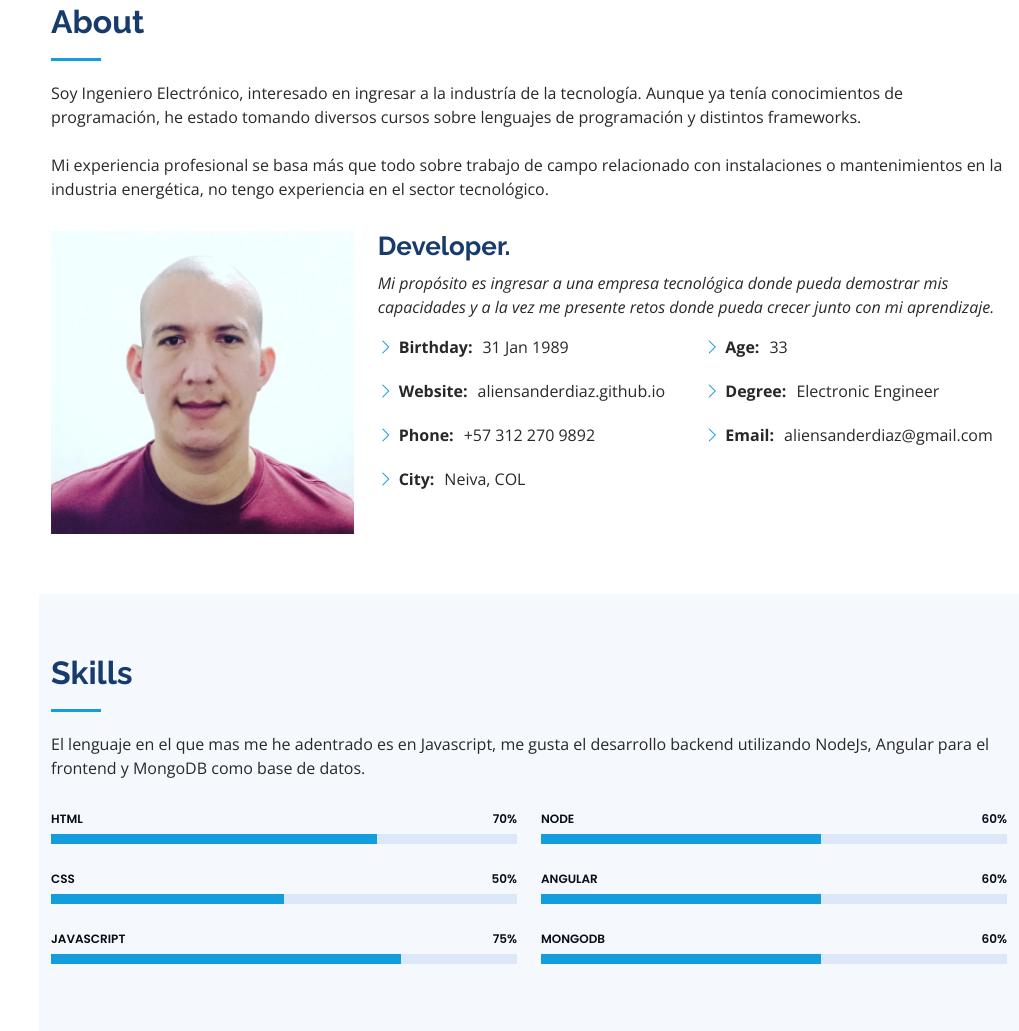
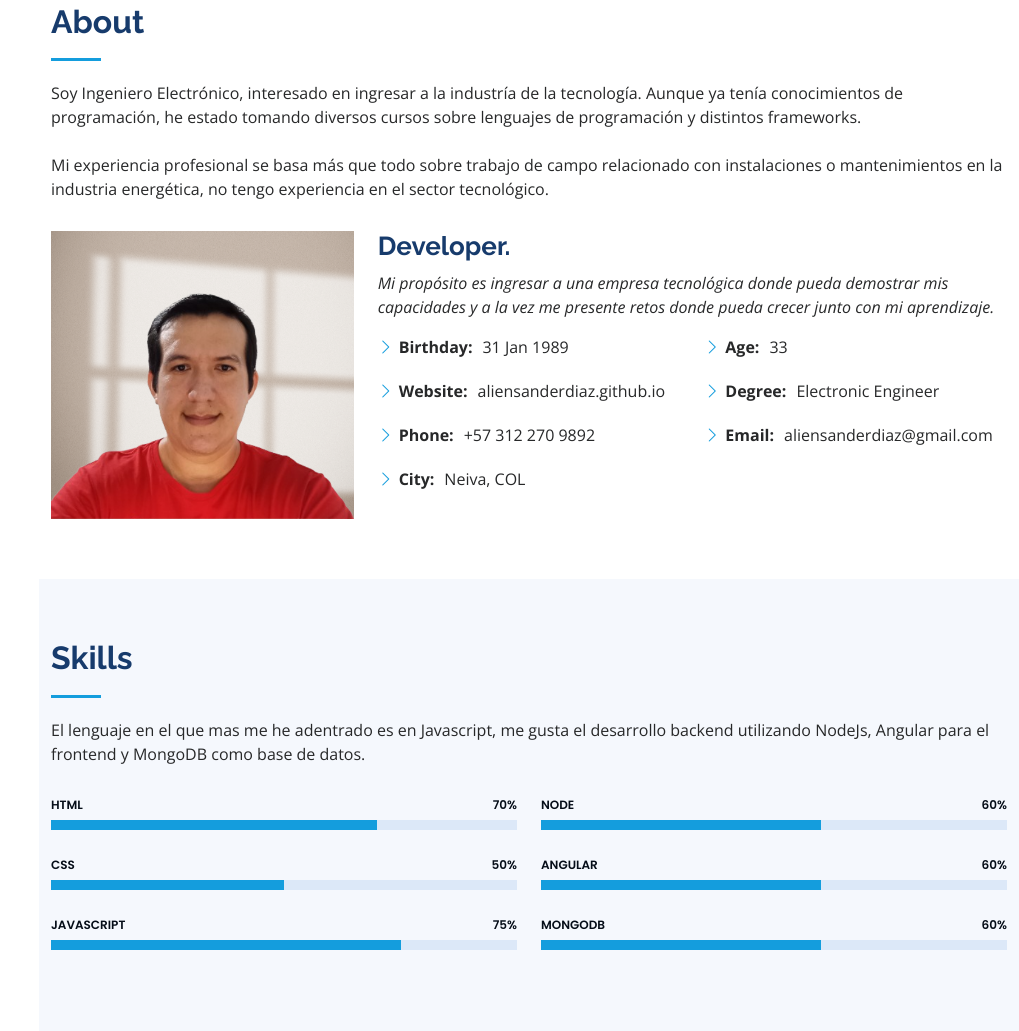
Before and after one commit to aliensanderdiaz/aliensanderdiaz.github.io, a plain HTML site: page index.html in a window 1280 px wide. Shown: the part 857-1888 px from the top of the page, without its empty margins (261-1280 px from the left). Drawn offline with nearby package versions, Linux system fonts and the light colour scheme.

Commit message:
Update index.html

```diff
--- a/index.html
+++ b/index.html
@@ -110,7 +110,7 @@
 
         <div class="row">
           <div class="col-lg-4" data-aos="fade-right">
-            <img src="assets/img/profile-img.jpg" class="img-fluid" alt="">
+            <img src="assets/img/perfil.png" class="img-fluid" alt="">
           </div>
           <div class="col-lg-8 pt-4 pt-lg-0 content" data-aos="fade-left">
             <!-- <h3>UI/UX Designer &amp; Web Developer.</h3> -->
```
